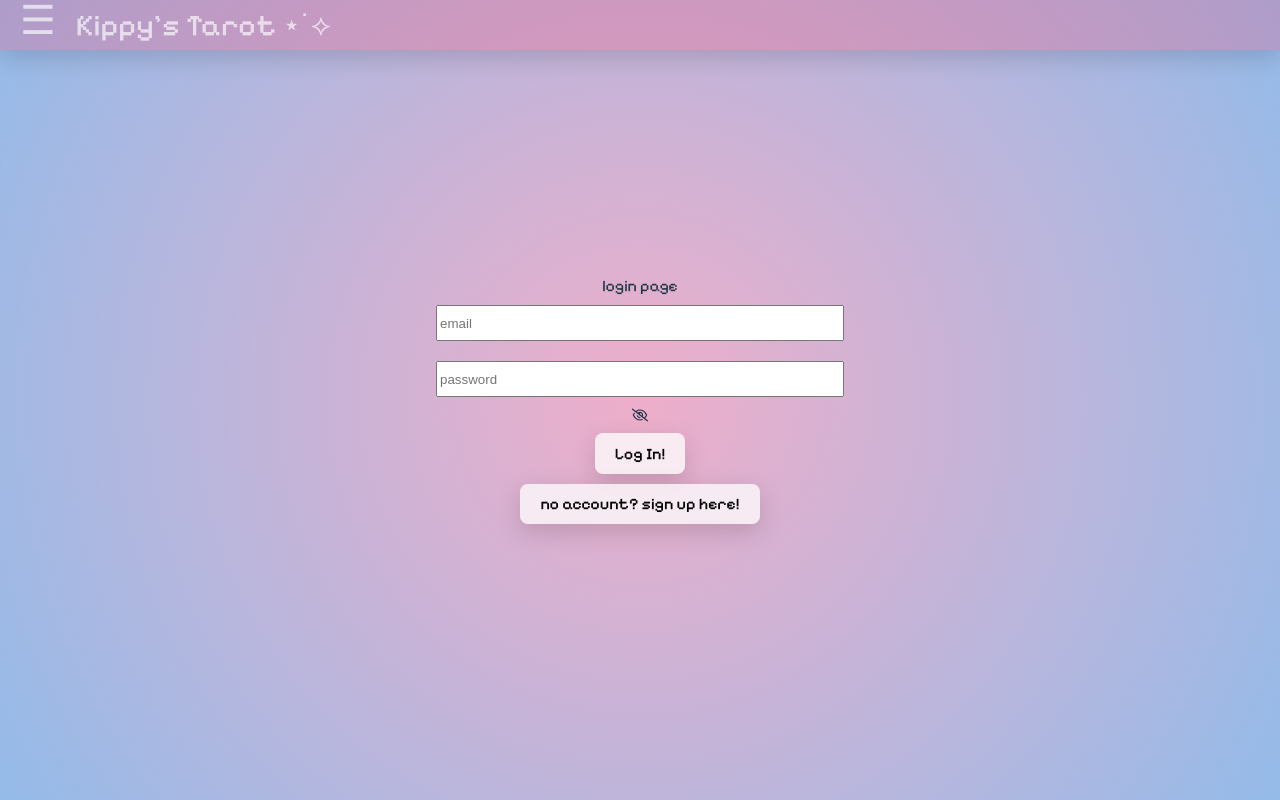
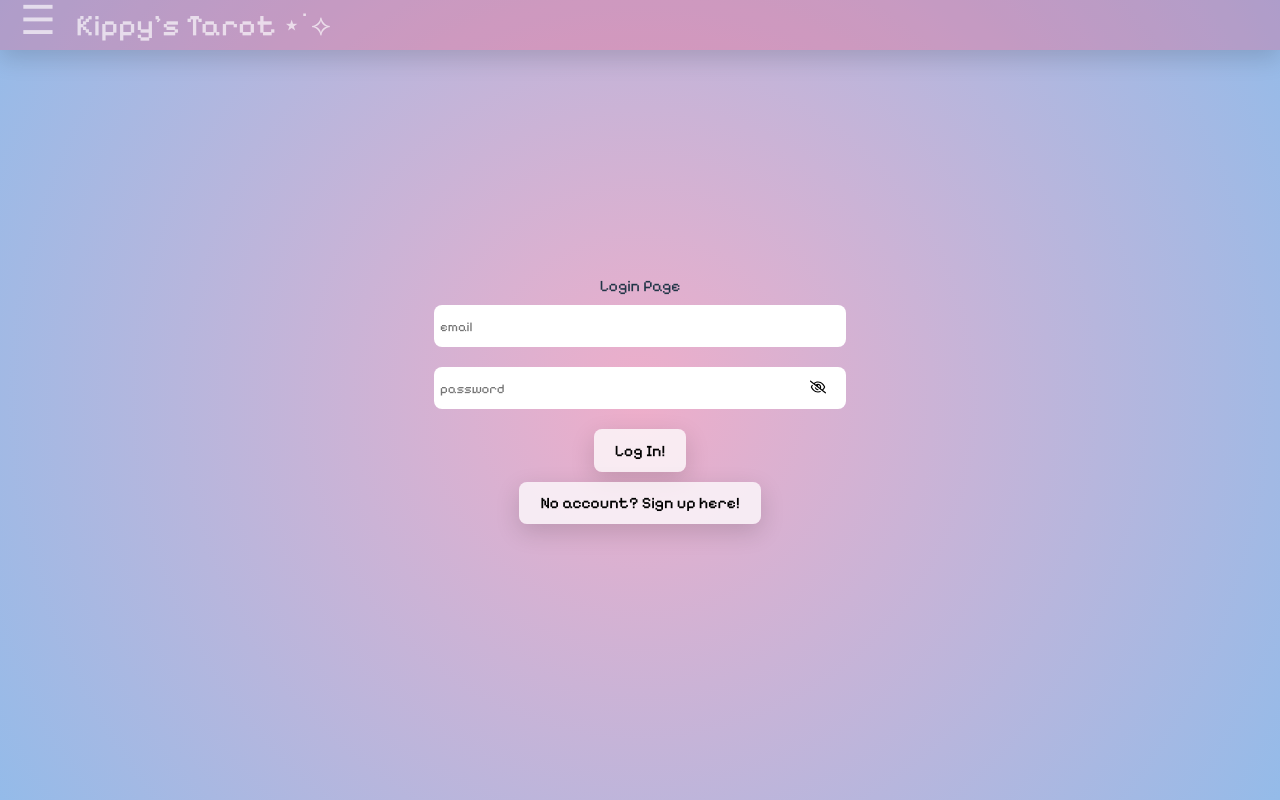
Before and after one commit to csierra988/KippysTarot, a React (Vite) app in the folder frontend/: page /Login in a window 1280 px wide. Built offline with nearby package versions, Linux system fonts and the light colour scheme; no server answers.

Commit message:
more consistency in login/sign up and buttons

```diff
--- a/frontend/src/components/History.jsx
+++ b/frontend/src/components/History.jsx
@@ -89,6 +89,8 @@ const LoginButton = styled.button`
     background: rgba(255, 255, 255, 0.75);
     color: black;
     box-shadow: 0 8px 24px hsla(0, 0%, 0%, .15);
+    outline: none;
+    border: none;
     &:hover {
         color: rgba(104, 20, 138, 0.66);
     }
@@ -120,26 +122,26 @@ function History() {
         navigate('/Login');
     }
 
-    if (isLoading) {
-        return (<Wrapper>
-            <p>Loading...</p>
-            </Wrapper>);
-    }
-
     //user is not logged in
     if (!user) {
         return (
             <Wrapper>
                 <HistoryText>
-                    <p>log in to view your past saved readings</p>
+                    <p>Log in to view your past saved readings.</p>
                 </HistoryText>
 
                 <LoginButton onClick={loginPage}>
-                    log in here!
+                    Log in here!
                 </LoginButton>
 
             </Wrapper>
         );
+    }
+
+    if (isLoading) {
+        return (<Wrapper>
+            <p>Loading...</p>
+            </Wrapper>);
     }
 
     return (
--- a/frontend/src/components/Home.jsx
+++ b/frontend/src/components/Home.jsx
@@ -79,12 +79,18 @@ const ReadingButtons = styled.button`
     color: black;
     font-size: 1em;
     outline: none;
-    border: none;
+    border: 2px solid transparent;
+    outline: none;
     height: 55px;
     width: 200px;
     box-shadow: 0 8px 24px hsla(0, 0%, 0%, .15);
     &:hover {
+        border: 2px solid transparent;
         color: rgba(104, 20, 138, 0.66);
+    }
+    &:focus {
+        border: 2px solid rgba(104, 20, 138, 0.66);
+        outline: none;
     }
 `;
 
@@ -116,8 +122,8 @@ function Home() {
 
                 <Container>
                     <Text>
-                        <p>hi {user?.displayName || ""}!</p>
-                        <p>think of a question, set your intentions, and choose a reading!</p>
+                        <p>Hi {user?.displayName || "Friend"}!</p>
+                        <p>Think of a question, set your intentions, and choose a reading!</p>
                     </Text>
                     <ReadingOptions>
                         <Navigate to='/Reading'>
--- a/frontend/src/components/Login.jsx
+++ b/frontend/src/components/Login.jsx
@@ -21,6 +21,22 @@ const UserInput = styled.input`
     height: 30px;
     width: 400px;
     margin: 10px;
+    padding: 4px;
+    background-color: white;
+    caret-color: black;
+    color: black;
+    outline: none;
+    border: 2px solid transparent;
+    border-radius: 8px;
+
+    &:focus {
+        border: 2px solid rgba(104, 20, 138, 0.66);
+        outline: none;
+    }
+
+    &&::placeholder {
+        font-family: "Pixelify Sans", sans-serif;
+    }
 `;
 
 const LoginButton = styled.button`
@@ -28,36 +44,71 @@ const LoginButton = styled.button`
     background: rgba(255, 255, 255, 0.75);
     color: black;
     box-shadow: 0 8px 24px hsla(0, 0%, 0%, .15);
+    outline: none;
+    border: 2px solid transparent;;
+    &:hover {
+        border: 2px solid transparent;
+        color: rgba(104, 20, 138, 0.66);
+    }
+    &:focus {
+        border: 2px solid rgba(104, 20, 138, 0.66);
+        outline: none;
+    }
+`;
+
+const SignUpButton = styled.button`
+    justify-content: center;
+    margin-top: 10px;
+    background: rgba(255, 255, 255, 0.75);
+    box-shadow: 0 8px 24px hsla(0, 0%, 0%, .15);
+    outline: none;
+    color: black;
+    border: 2px solid transparent;;
+    &:hover {
+        border: 2px solid transparent;
+        color: rgba(104, 20, 138, 0.66);
+    }
+    &:focus {
+        border: 2px solid rgba(104, 20, 138, 0.66);
+        outline: none;
+    }
+`;
+
+const SignUpNav = styled(Link)`
+    color: black;
+    &:hover {
+        background: none;
+        color: rgba(104, 20, 138, 0.66);
+    }
+`;
+
+const PasswordWrapper = styled.div`
+     position: relative;
+`;
+
+const EyeIcon = styled.div`
+    position: absolute;
+    right: 30px;
+    top: 35%;
+    transform: trasnlateY(-50%);
+    cursor: pointer;
+    color: black;
+
     &:hover {
         color: rgba(104, 20, 138, 0.66);
     }
 `;
 
-const SignUpButton = styled.button `
-    justify-content: center;
-    margin-top: 10px;
-    background: rgba(255, 255, 255, 0.75);
-    box-shadow: 0 8px 24px hsla(0, 0%, 0%, .15);
-`;
-
-const SignUpNav = styled(Link) `
-    color: black;
-    &:hover {
-        background: none;
-        color: rgba(104, 20, 138, 0.66);
-    }
-`
-
-function Login () {
+function Login() {
     const [email, setEmail] = useState('');
     const [password, setPassword] = useState('');
     const [showPassword, setShowPassword] = useState(false);
     const navigate = useNavigate();
 
-    const changeEmail = ( event ) => {
+    const changeEmail = (event) => {
         setEmail(event.target.value);
     };
-    const changePassword = ( event ) => {
+    const changePassword = (event) => {
         setPassword(event.target.value);
     };
 
@@ -65,7 +116,7 @@ function Login () {
         setShowPassword((prev) => !prev);
     };
 
-    const loggingIn = async ( event ) => {
+    const loggingIn = async (event) => {
         event.preventDefault();
         try {
             await login(email, password);
@@ -78,25 +129,26 @@ function Login () {
 
     return (
         <LoginStyle onSubmit={loggingIn}>
-            <LoginText>login page</LoginText>
+            <LoginText>Login Page</LoginText>
             <UserInput
                 placeholder="email" type="email" value={email} onChange={changeEmail} />
-            <UserInput
-                placeholder="password" type={showPassword ? "text" : "password"} value={password} onChange={changePassword} />
 
-            { showPassword ? (
-                <FaRegEye onClick={changePasswordVisibility} />
-            ) : (
-                <FaRegEyeSlash onClick={changePasswordVisibility}/>
-            )}
+            <PasswordWrapper>
+                <UserInput
+                    placeholder="password" type={showPassword ? "text" : "password"} value={password} onChange={changePassword} />
+
+                <EyeIcon onClick={changePasswordVisibility}>
+                    { showPassword ? <FaRegEye /> : <FaRegEyeSlash />}
+                </EyeIcon>
+            </PasswordWrapper>
 
             <LoginButton type="submit">Log In!</LoginButton>
 
-            <SignUpButton>
-                <SignUpNav to='/SignUp'>
-                     no account? sign up here!
-                </SignUpNav>
-            </SignUpButton>
+            <SignUpNav to='/SignUp'>
+                <SignUpButton>
+                    No account? Sign up here!
+                </SignUpButton>
+            </SignUpNav>
         </LoginStyle>
     );
 }
--- a/frontend/src/components/SignUp.jsx
+++ b/frontend/src/components/SignUp.jsx
@@ -16,7 +16,23 @@ const Wrapper = styled.form`
 const UserInput = styled.input`
     height: 30px;
     width: 400px;
-    margin-bottom: 30px;
+    margin: 10px;
+    padding: 4px;
+    background-color: white;
+    caret-color: black;
+    color: black;
+    outline: none;
+    border: 2px solid transparent;
+    border-radius: 8px;
+
+    &:focus {
+        border: 2px solid rgba(104, 20, 138, 0.66);
+        outline: none;
+    }
+
+    &&::placeholder {
+        font-family: "Pixelify Sans", sans-serif;
+    }
 `;
 
 const SignUpButton = styled.button`
@@ -24,6 +40,30 @@ const SignUpButton = styled.button`
     background: rgba(255, 255, 255, 0.75);
     color: black;
     box-shadow: 0 8px 24px hsla(0, 0%, 0%, .15);
+    outline: none;
+    border: 2px solid transparent;
+    &:hover {
+        border: 2px solid transparent;
+        color: rgba(104, 20, 138, 0.66);
+    }
+    &:focus {
+        border: 2px solid rgba(104, 20, 138, 0.66);
+        outline: none;
+    }
+`;
+
+const PasswordWrapper = styled.div`
+    position: relative;
+`;
+
+const EyeIcon = styled.div`
+    position: absolute;
+    right: 30px;
+    top: 55%;
+    transform: translateY(-50%);
+    cursor: pointer;
+    color: black;
+
     &:hover {
         color: rgba(104, 20, 138, 0.66);
     }
@@ -68,19 +108,20 @@ function SignUp () {
 
     return (
         <Wrapper onSubmit={signingUp}>
-            sign up page
+            Sign Up Page
             <UserInput
                 placeholder="name" type="text" value={name} onChange={changeName} />
             <UserInput
                 placeholder="email" type="email" value={email} onChange={changeEmail} />
-            <UserInput
+
+            <PasswordWrapper>
+                <UserInput
                 placeholder="password" type={showPassword ? "text" : "password"} value={password} onChange={changePassword} />
 
-                { showPassword ? (
-                    <FaRegEye onClick={changePasswordVisibility} />
-                ) : (
-                    <FaRegEyeSlash onClick={changePasswordVisibility}/>
-                )}
+                <EyeIcon onClick={changePasswordVisibility}>
+                    { showPassword ? <FaRegEye /> : <FaRegEyeSlash />}
+                </EyeIcon>
+            </PasswordWrapper>
 
             <SignUpButton type="submit"> Sign Up Now!</SignUpButton>
         </Wrapper>
```
Also changed, not shown: frontend/src/api.jsx (renamed from frontend/src/api.js), 2 other files (tests, documents, lock files or other folders).
